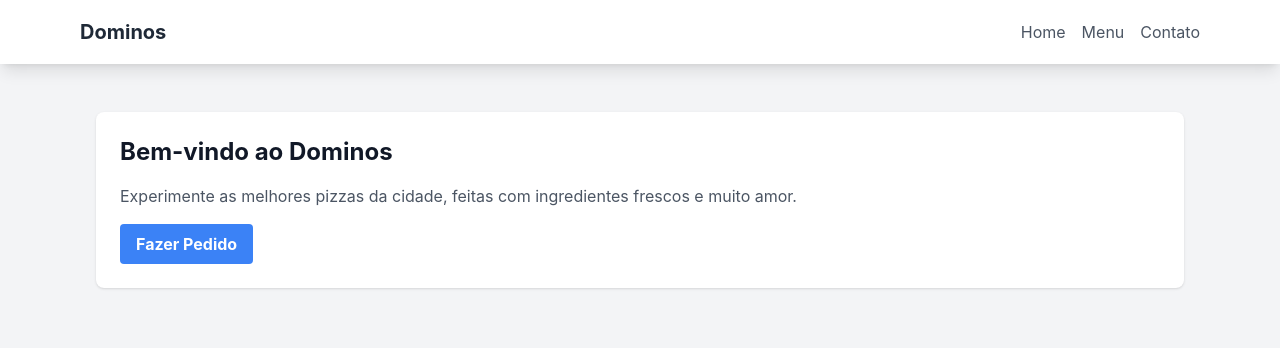
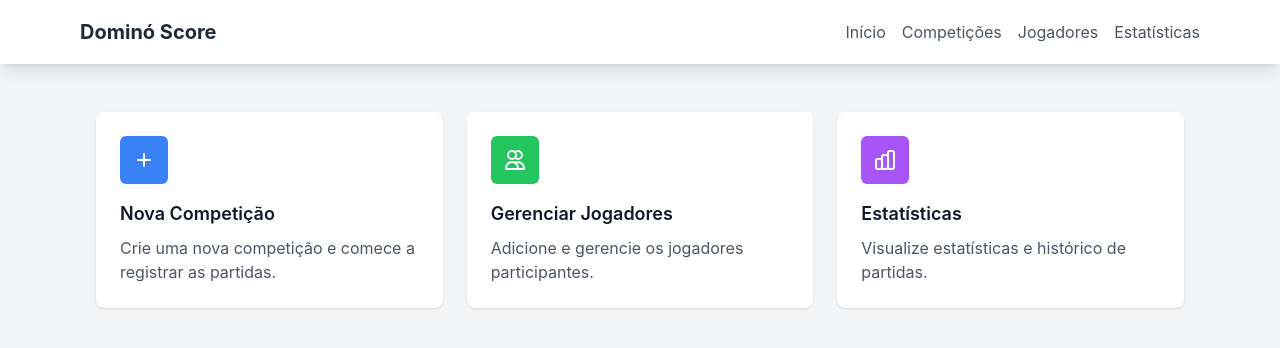
Before and after one commit to sobrinkedos/dominos, a React (Create React App) app: page / in a window 1280 px wide. Shown: the top 348 px of the page. Built offline with nearby package versions, Linux system fonts and the light colour scheme.

Commit message:
Criacao primeira pagina

```diff
--- a/src/App.js
+++ b/src/App.js
@@ -22,7 +22,7 @@ function App() {
       <div className={`fixed inset-y-0 left-0 transform ${isDrawerOpen ? 'translate-x-0' : '-translate-x-full'} w-64 bg-white shadow-lg z-50 transition-transform duration-300 ease-in-out md:hidden`}>
         <div className="p-6">
           <div className="flex items-center justify-between mb-8">
-            <div className="text-xl font-bold text-gray-800">Dominos</div>
+            <div className="text-xl font-bold text-gray-800">Dominó Score</div>
             <button onClick={toggleDrawer} className="text-gray-600 hover:text-gray-900">
               <svg className="h-6 w-6" fill="none" stroke="currentColor" viewBox="0 0 24 24">
                 <path strokeLinecap="round" strokeLinejoin="round" strokeWidth={2} d="M6 18L18 6M6 6l12 12" />
@@ -30,9 +30,10 @@ function App() {
             </button>
           </div>
           <div className="flex flex-col space-y-4">
-            <a href="#" className="text-gray-600 hover:text-gray-900">Home</a>
-            <a href="#" className="text-gray-600 hover:text-gray-900">Menu</a>
-            <a href="#" className="text-gray-600 hover:text-gray-900">Contato</a>
+            <a href="#" className="text-gray-600 hover:text-gray-900">Início</a>
+            <a href="#" className="text-gray-600 hover:text-gray-900">Competições</a>
+            <a href="#" className="text-gray-600 hover:text-gray-900">Jogadores</a>
+            <a href="#" className="text-gray-600 hover:text-gray-900">Estatísticas</a>
           </div>
         </div>
       </div>
@@ -42,7 +43,6 @@ function App() {
         <div className="max-w-6xl mx-auto px-4">
           <div className="flex justify-between items-center h-16">
             <div className="flex items-center">
-              {/* Botão do menu mobile movido para a esquerda */}
               <button
                 onClick={toggleDrawer}
                 className="md:hidden text-gray-600 hover:text-gray-900 mr-4"
@@ -51,13 +51,13 @@ function App() {
                   <path strokeLinecap="round" strokeLinejoin="round" strokeWidth={2} d="M4 6h16M4 12h16M4 18h16" />
                 </svg>
               </button>
-              <div className="text-xl font-bold text-gray-800">Dominos</div>
+              <div className="text-xl font-bold text-gray-800">Dominó Score</div>
             </div>
-            {/* Links de navegação para desktop */}
             <div className="hidden md:flex space-x-4">
-              <a href="#" className="text-gray-600 hover:text-gray-900">Home</a>
-              <a href="#" className="text-gray-600 hover:text-gray-900">Menu</a>
-              <a href="#" className="text-gray-600 hover:text-gray-900">Contato</a>
+              <a href="#" className="text-gray-600 hover:text-gray-900">Início</a>
+              <a href="#" className="text-gray-600 hover:text-gray-900">Competições</a>
+              <a href="#" className="text-gray-600 hover:text-gray-900">Jogadores</a>
+              <a href="#" className="text-gray-600 hover:text-gray-900">Estatísticas</a>
             </div>
           </div>
         </div>
@@ -66,16 +66,39 @@ function App() {
       {/* Conteúdo Principal */}
       <main className="max-w-6xl mx-auto py-6 sm:px-6 lg:px-8">
         <div className="px-4 py-6 sm:px-0">
-          <div className="bg-white rounded-lg shadow p-6">
-            <h1 className="text-2xl font-bold text-gray-900 mb-4">
-              Bem-vindo ao Dominos
-            </h1>
-            <p className="text-gray-600">
-              Experimente as melhores pizzas da cidade, feitas com ingredientes frescos e muito amor.
-            </p>
-            <button className="mt-4 bg-blue-500 hover:bg-blue-600 text-white font-bold py-2 px-4 rounded">
-              Fazer Pedido
-            </button>
+          <div className="grid gap-6 md:grid-cols-2 lg:grid-cols-3">
+            {/* Card Nova Competição */}
+            <div className="bg-white rounded-lg shadow p-6 hover:shadow-lg transition-shadow">
+              <div className="flex items-center justify-center h-12 w-12 rounded-md bg-blue-500 text-white mb-4">
+                <svg className="h-6 w-6" fill="none" stroke="currentColor" viewBox="0 0 24 24">
+                  <path strokeLinecap="round" strokeLinejoin="round" strokeWidth={2} d="M12 6v6m0 0v6m0-6h6m-6 0H6" />
+                </svg>
+              </div>
+              <h2 className="text-lg font-semibold text-gray-900 mb-2">Nova Competição</h2>
+              <p className="text-gray-600">Crie uma nova competição e comece a registrar as partidas.</p>
+            </div>
+
+            {/* Card Jogadores */}
+            <div className="bg-white rounded-lg shadow p-6 hover:shadow-lg transition-shadow">
+              <div className="flex items-center justify-center h-12 w-12 rounded-md bg-green-500 text-white mb-4">
+                <svg className="h-6 w-6" fill="none" stroke="currentColor" viewBox="0 0 24 24">
+                  <path strokeLinecap="round" strokeLinejoin="round" strokeWidth={2} d="M12 4.354a4 4 0 110 5.292M15 21H3v-1a6 6 0 0112 0v1zm0 0h6v-1a6 6 0 00-9-5.197M13 7a4 4 0 11-8 0 4 4 0 018 0z" />
+                </svg>
+              </div>
+              <h2 className="text-lg font-semibold text-gray-900 mb-2">Gerenciar Jogadores</h2>
+              <p className="text-gray-600">Adicione e gerencie os jogadores participantes.</p>
+            </div>
+
+            {/* Card Estatísticas */}
+            <div className="bg-white rounded-lg shadow p-6 hover:shadow-lg transition-shadow">
+              <div className="flex items-center justify-center h-12 w-12 rounded-md bg-purple-500 text-white mb-4">
+                <svg className="h-6 w-6" fill="none" stroke="currentColor" viewBox="0 0 24 24">
+                  <path strokeLinecap="round" strokeLinejoin="round" strokeWidth={2} d="M9 19v-6a2 2 0 00-2-2H5a2 2 0 00-2 2v6a2 2 0 002 2h2a2 2 0 002-2zm0 0V9a2 2 0 012-2h2a2 2 0 012 2v10m-6 0a2 2 0 002 2h2a2 2 0 002-2m0 0V5a2 2 0 012-2h2a2 2 0 012 2v14a2 2 0 01-2 2h-2a2 2 0 01-2-2z" />
+                </svg>
+              </div>
+              <h2 className="text-lg font-semibold text-gray-900 mb-2">Estatísticas</h2>
+              <p className="text-gray-600">Visualize estatísticas e histórico de partidas.</p>
+            </div>
           </div>
         </div>
       </main>
@@ -90,37 +113,37 @@ function App() {
             <svg className="h-6 w-6" fill="none" stroke="currentColor" viewBox="0 0 24 24">
               <path strokeLinecap="round" strokeLinejoin="round" strokeWidth={2} d="M3 12l2-2m0 0l7-7 7 7M5 10v10a1 1 0 001 1h3m10-11l2 2m-2-2v10a1 1 0 01-1 1h-3m-6 0a1 1 0 001-1v-4a1 1 0 011-1h2a1 1 0 011 1v4a1 1 0 001 1m-6 0h6" />
             </svg>
-            <span className="text-xs mt-1">Home</span>
+            <span className="text-xs mt-1">Início</span>
           </button>
 
           <button
-            onClick={() => setActiveTab('menu')}
-            className={`flex flex-col items-center justify-center w-full h-full ${activeTab === 'menu' ? 'text-blue-500' : 'text-gray-600'}`}
+            onClick={() => setActiveTab('competitions')}
+            className={`flex flex-col items-center justify-center w-full h-full ${activeTab === 'competitions' ? 'text-blue-500' : 'text-gray-600'}`}
           >
             <svg className="h-6 w-6" fill="none" stroke="currentColor" viewBox="0 0 24 24">
-              <path strokeLinecap="round" strokeLinejoin="round" strokeWidth={2} d="M12 6.253v13m0-13C10.832 5.477 9.246 5 7.5 5S4.168 5.477 3 6.253v13C4.168 18.477 5.754 18 7.5 18s3.332.477 4.5 1.253m0-13C13.168 5.477 14.754 5 16.5 5c1.747 0 3.332.477 4.5 1.253v13C19.832 18.477 18.247 18 16.5 18c-1.746 0-3.332.477-4.5 1.253" />
+              <path strokeLinecap="round" strokeLinejoin="round" strokeWidth={2} d="M19 11H5m14 0a2 2 0 012 2v6a2 2 0 01-2 2H5a2 2 0 01-2-2v-6a2 2 0 012-2m14 0V9a2 2 0 00-2-2M5 11V9a2 2 0 012-2m0 0V5a2 2 0 012-2h6a2 2 0 012 2v2M7 7h10" />
             </svg>
-            <span className="text-xs mt-1">Menu</span>
+            <span className="text-xs mt-1">Competições</span>
           </button>
 
           <button
-            onClick={() => setActiveTab('cart')}
-            className={`flex flex-col items-center justify-center w-full h-full ${activeTab === 'cart' ? 'text-blue-500' : 'text-gray-600'}`}
+            onClick={() => setActiveTab('players')}
+            className={`flex flex-col items-center justify-center w-full h-full ${activeTab === 'players' ? 'text-blue-500' : 'text-gray-600'}`}
           >
             <svg className="h-6 w-6" fill="none" stroke="currentColor" viewBox="0 0 24 24">
-              <path strokeLinecap="round" strokeLinejoin="round" strokeWidth={2} d="M3 3h2l.4 2M7 13h10l4-8H5.4M7 13L5.4 5M7 13l-2.293 2.293c-.63.63-.184 1.707.707 1.707H17m0 0a2 2 0 100 4 2 2 0 000-4zm-8 2a2 2 0 11-4 0 2 2 0 014 0z" />
+              <path strokeLinecap="round" strokeLinejoin="round" strokeWidth={2} d="M12 4.354a4 4 0 110 5.292M15 21H3v-1a6 6 0 0112 0v1zm0 0h6v-1a6 6 0 00-9-5.197M13 7a4 4 0 11-8 0 4 4 0 018 0z" />
             </svg>
-            <span className="text-xs mt-1">Carrinho</span>
+            <span className="text-xs mt-1">Jogadores</span>
           </button>
 
           <button
-            onClick={() => setActiveTab('profile')}
-            className={`flex flex-col items-center justify-center w-full h-full ${activeTab === 'profile' ? 'text-blue-500' : 'text-gray-600'}`}
+            onClick={() => setActiveTab('stats')}
+            className={`flex flex-col items-center justify-center w-full h-full ${activeTab === 'stats' ? 'text-blue-500' : 'text-gray-600'}`}
           >
             <svg className="h-6 w-6" fill="none" stroke="currentColor" viewBox="0 0 24 24">
-              <path strokeLinecap="round" strokeLinejoin="round" strokeWidth={2} d="M16 7a4 4 0 11-8 0 4 4 0 018 0zM12 14a7 7 0 00-7 7h14a7 7 0 00-7-7z" />
+              <path strokeLinecap="round" strokeLinejoin="round" strokeWidth={2} d="M9 19v-6a2 2 0 00-2-2H5a2 2 0 00-2 2v6a2 2 0 002 2h2a2 2 0 002-2zm0 0V9a2 2 0 012-2h2a2 2 0 012 2v10m-6 0a2 2 0 002 2h2a2 2 0 002-2m0 0V5a2 2 0 012-2h2a2 2 0 012 2v14a2 2 0 01-2 2h-2a2 2 0 01-2-2z" />
             </svg>
-            <span className="text-xs mt-1">Perfil</span>
+            <span className="text-xs mt-1">Estatísticas</span>
           </button>
         </div>
       </nav>
```
